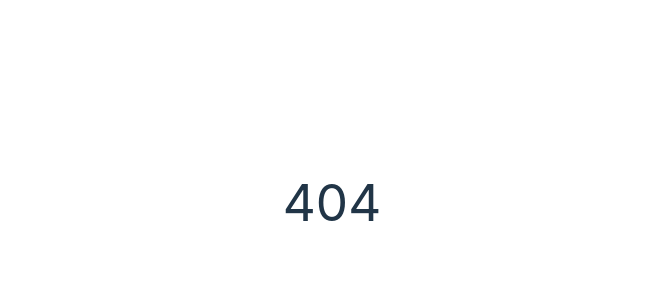
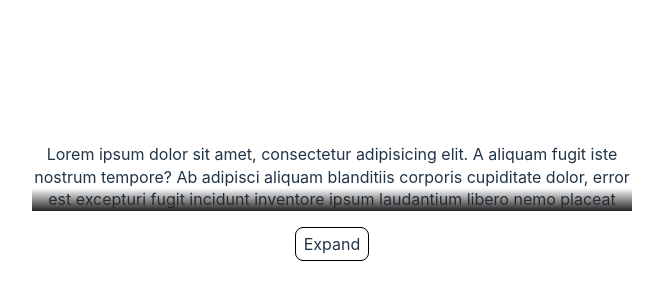
Before and after one commit to andy5566w/vue3-advenced-css, a Vue app: page /cut-off-article in a window 1280 px wide. Shown: the part 198-498 px from the top of the page, without its empty margins (308-971 px from the left). Built offline with nearby package versions, Linux system fonts and the light colour scheme.

Commit message:
add css only expand p element.

```diff
--- /dev/null
+++ b/src/components/article/ExtendArticle.vue
@@ -0,0 +1,85 @@
+<template>
+  <article>
+    <p class="cut-off">
+      Lorem ipsum dolor sit amet, consectetur adipisicing elit. A aliquam fugit
+      iste nostrum tempore? Ab adipisci aliquam blanditiis corporis cupiditate
+      dolor, error est excepturi fugit incidunt inventore ipsum laudantium
+      libero nemo placeat quia quo repellat repudiandae sed suscipit vel velit
+      voluptas. Accusamus adipisci, aliquid animi at cumque distinctio,
+      expedita, facere itaque laborum magnam modi molestiae obcaecati officiis
+      praesentium reiciendis repellat repellendus repudiandae soluta tempora
+      tempore ullam unde veniam. Adipisci aliquam architecto aut dicta dolores
+      eligendi expedita ipsum magnam quam unde. Accusantium aperiam at dicta
+      enim et magni maxime mollitia neque nulla perferendis possimus, quidem
+      sequi ullam veniam veritatis. Distinctio dolore eos expedita quidem.
+      Accusamus alias asperiores, at aut dignissimos magnam maiores perspiciatis
+      quisquam similique sit veritatis voluptatem? Aut dolorum fugiat hic iusto
+      molestiae numquam quisquam sed velit. Ab accusantium ad alias aliquam
+      animi aperiam asperiores assumenda autem commodi deserunt dignissimos
+      dolorem, dolorum est eveniet in iste itaque iure magni maiores minus nam
+      nihil nostrum odit perspiciatis porro quas quia repellat rerum sapiente
+      temporibus! Ad, assumenda commodi enim laborum libero, maiores minima modi
+      nam obcaecati placeat sit totam veniam voluptates. Aliquam at atque,
+      deserunt doloremque earum est et facilis harum in ipsam iste, minima modi
+      molestias nisi nobis possimus, quaerat ullam.
+    </p>
+    <input class="expand-button" type="checkbox" />
+  </article>
+</template>
+
+<script>
+export default {
+  name: 'ExtendArticle',
+}
+</script>
+
+<style scoped lang="scss">
+article {
+  width: 600px;
+}
+.cut-off {
+  --max-lines: 3;
+  --line-height: 1.4;
+  //display: -webkit-box;
+  position: relative;
+  max-height: calc(var(--max-lines) * 1em * var(--line-height));
+  overflow: hidden;
+  line-height: var(--line-height);
+  //-webkit-box-orient: vertical;
+  //-webkit-line-clamp: var(--max-lines);
+
+  &:has(+ .expand-button:not(:checked)):before {
+    position: absolute;
+    bottom: 0;
+    left: 0;
+    background: linear-gradient(to bottom, transparent, #242424);
+    width: 100%;
+    height: calc(1em * var(--line-height));
+    content: '';
+  }
+
+  &:has(+ .expand-button:checked) {
+    max-height: none;
+  }
+}
+
+.expand-button {
+  appearance: none;
+  cursor: pointer;
+  margin-top: 1rem;
+  border: 1px solid black;
+  border-radius: 8px;
+  padding: 0.25rem 0.5rem;
+
+  &:hover {
+    background-color: #cccc;
+  }
+
+  &:before {
+    content: 'Expand';
+  }
+  &:checked:before {
+    content: 'Collapse';
+  }
+}
+</style>
--- a/src/router/index.js
+++ b/src/router/index.js
@@ -52,6 +52,11 @@ const routes = [
     name: 'NotFound',
     component: () => import('../pages/NotFound.vue'),
   },
+  {
+    path: '/cut-off-article',
+    name: 'cutOffArticle',
+    component: () => import('../components/article/ExtendArticle.vue'),
+  },
 ]
 
 const router = createRouter({
```
